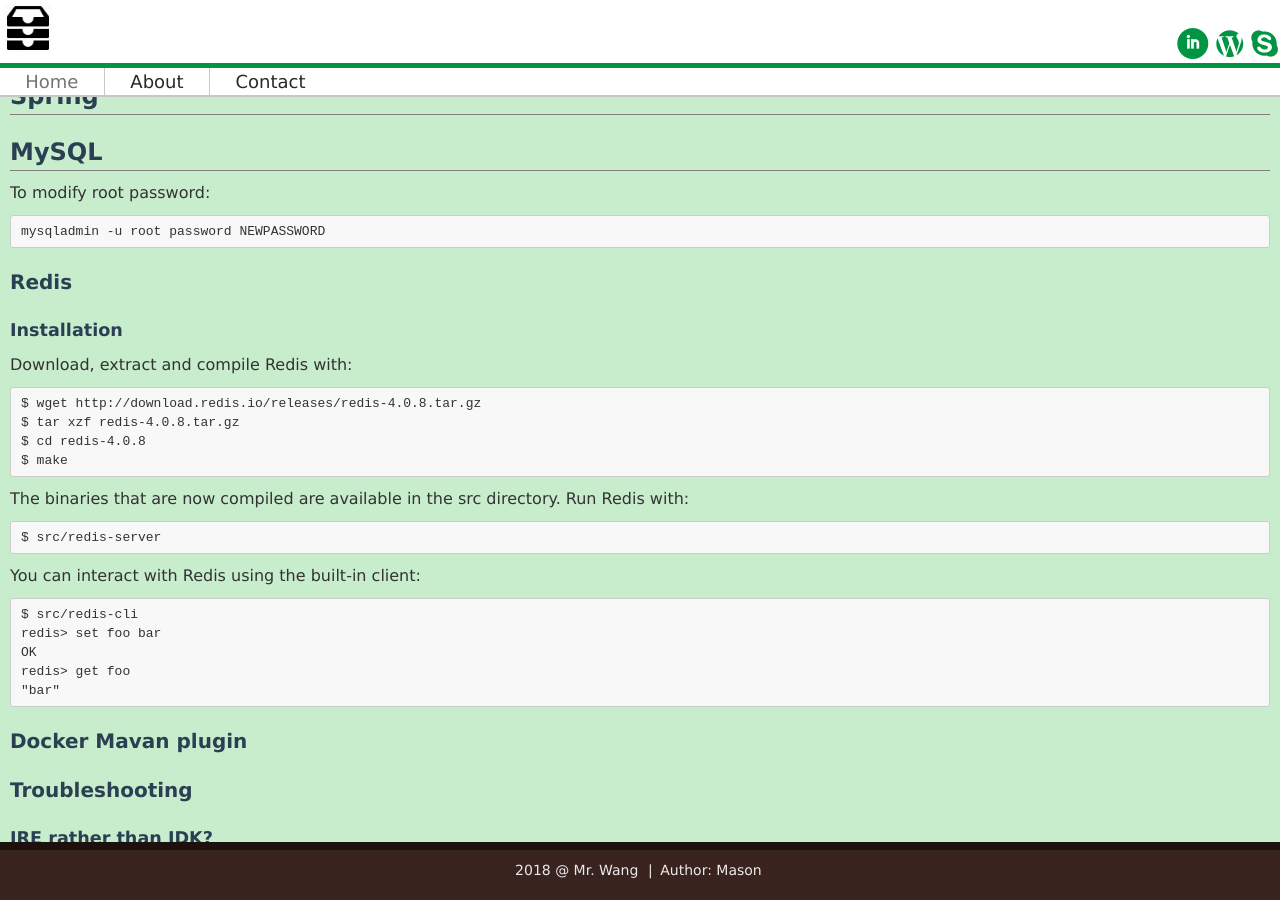
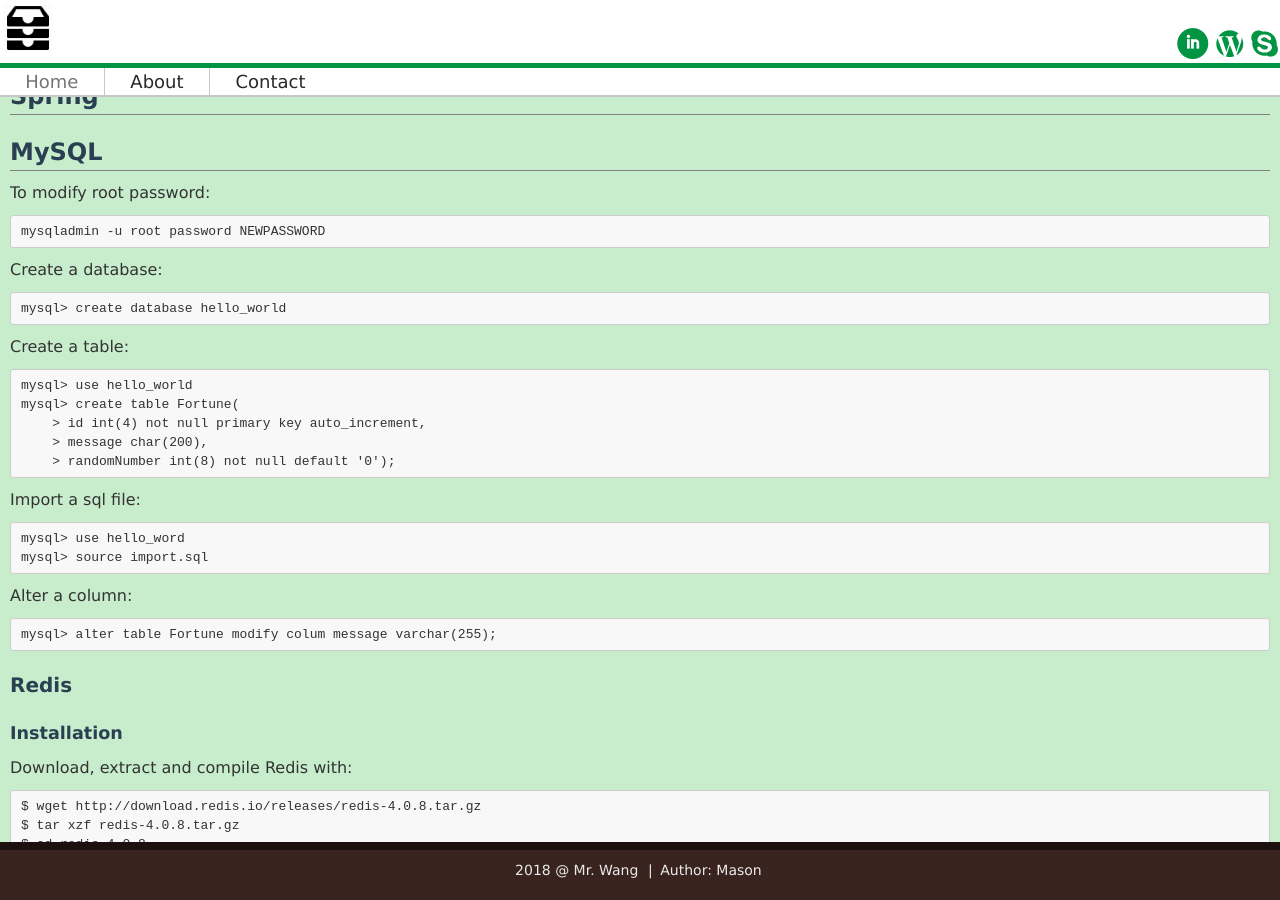
Before and after one commit to mason-mx/jekyll_demo, a Jekyll site: the page built from _posts/1000-01-01-webdev.md, in a window 1280 px wide and 900 px high, scrolled down 1220 px. Built offline with Jekyll 4.4.1, drawn with Linux system fonts in a browser that asks for light colours.

Commit message:
mysql usage
Change-Id: I26632cf176891cdb03ae1c56f8fc4e84f3721f0f

````diff
--- a/_posts/1000-01-01-webdev.md
+++ b/_posts/1000-01-01-webdev.md
@@ -76,6 +76,35 @@ To modify root password:
 
 ```
 mysqladmin -u root password NEWPASSWORD
+```
+
+Create a database:
+
+```
+mysql> create database hello_world
+```
+
+Create a table:
+
+```
+mysql> use hello_world
+mysql> create table Fortune(
+    > id int(4) not null primary key auto_increment,
+    > message char(200),
+    > randomNumber int(8) not null default '0');
+```
+
+Import a sql file:
+
+```
+mysql> use hello_word
+mysql> source import.sql
+```
+
+Alter a column:
+
+```
+mysql> alter table Fortune modify colum message varchar(255);
 ```
 
 ### Redis
````
